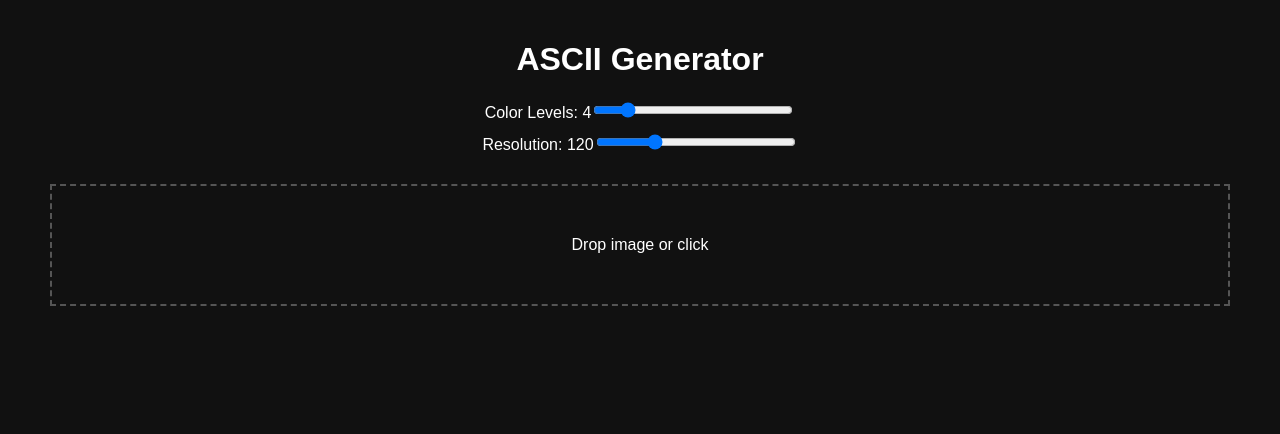
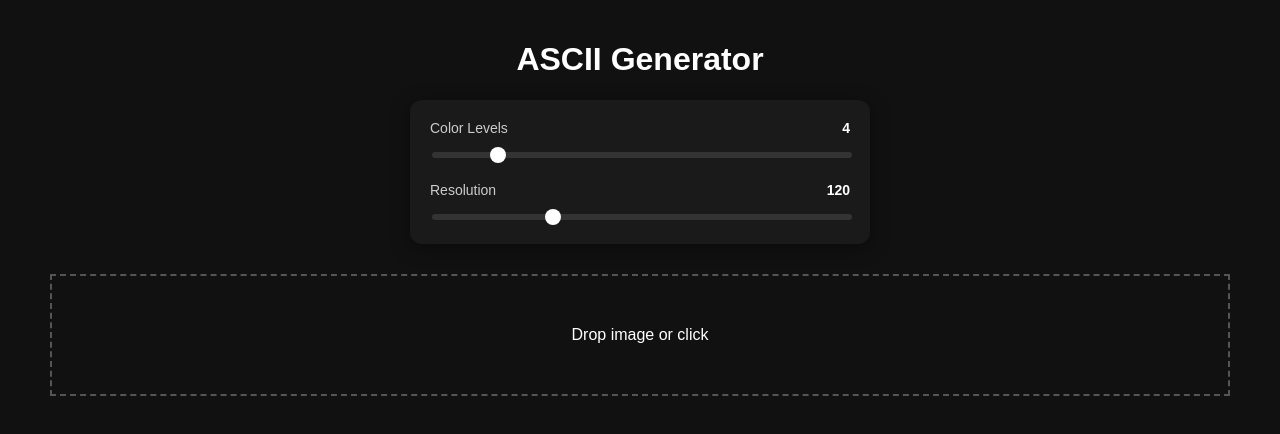
Before and after one commit to Vials-0/ascii-transformer, a React (Vite) app: page / in a window 1280 px wide. Shown: the top 434 px of the page. Built offline with nearby package versions, Linux system fonts and the light colour scheme.

Commit message:
Update slider styling

```diff
--- a/src/components/Controls.jsx
+++ b/src/components/Controls.jsx
@@ -6,8 +6,11 @@ export default function Controls({
 }) {
     return (
         <div className="controls">
-            <div>
-                <label>Color Levels: {colors}</label>
+            <div className="control-group">
+                <div className="control-header">
+                    <span>Color Levels</span>
+                    <span className="value">{colors}</span>
+                </div>
                 <input
                     type="range"
                     min="2"
@@ -17,8 +20,11 @@ export default function Controls({
                 />
             </div>
 
-            <div>
-                <label>Resolution: {width}</label>
+            <div className="control-group">
+                <div className="control-header">
+                    <span>Resolution</span>
+                    <span className="value">{width}</span>
+                </div>
                 <input
                     type="range"
                     min="50"
--- a/src/styles.css
+++ b/src/styles.css
@@ -11,15 +11,60 @@ body {
 }
 
 .controls {
-    margin: 20px;
+  max-width: 420px;
+  margin: 20px auto;
+  padding: 20px;
+  background: #1a1a1a;
+  border-radius: 12px;
+  box-shadow: 0 4px 20px rgba(0, 0, 0, 0.4);
 }
 
-  .controls div {
-    margin: 10px;
+.control-group {
+  margin-bottom: 20px;
+}
+
+.control-group:last-child {
+  margin-bottom: 0;
+}
+
+.control-header {
+  display: flex;
+  justify-content: space-between;
+  margin-bottom: 8px;
+  font-size: 14px;
+  color: #ccc;
+}
+
+.value {
+  font-weight: bold;
+  color: #fff;
 }
 
 input[type="range"] {
-    width: 200px;
+  width: 100%;
+  height: 6px;
+  border-radius: 4px;
+  background: #333;
+  outline: none;
+  appearance: none;
+}
+
+input[type="range"]::-webkit-slider-thumb {
+  appearance: none;
+  width: 16px;
+  height: 16px;
+  border-radius: 50%;
+  background: white;
+  cursor: pointer;
+}
+
+input[type="range"]::-moz-range-thumb {
+  width: 16px;
+  height: 16px;
+  border-radius: 50%;
+  background: white;
+  cursor: pointer;
+  border: none;
 }
 
 .drop {
```
Lines whose indentation alone changed are shown as unchanged.
